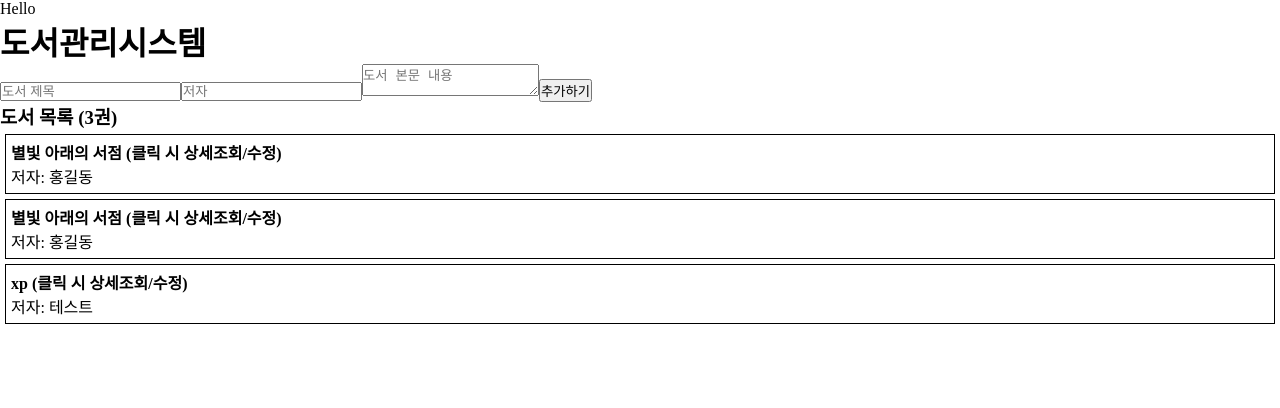
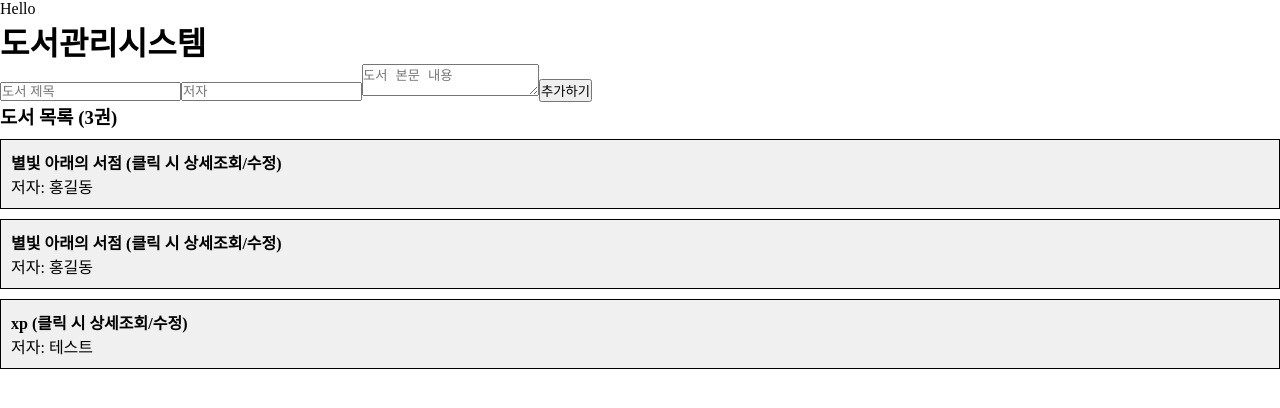
Before and after one commit to lsh4323/AIVLE_Mini-Project_4, a React (Vite) app: page / in a window 1280 px wide. Shown: the top 408 px of the page. Built offline with nearby package versions, Linux system fonts and the light colour scheme; data requests are answered from the project's data file.

Commit message:
수정 test02

```diff
--- a/src/App.jsx
+++ b/src/App.jsx
@@ -78,11 +78,17 @@ function App() {
 
         <div>
           <h3>도서 목록 ({books.length}권)</h3>
-          {books.map(b => (
+          {books.map((b) => (
             <div
               key={b.id}
               onClick={() => setSelectedBookId(b.id)}
-              style={{ border: '1px solid #000', margin: '5px', padding: '5px', cursor: 'pointer' }}
+              style={{
+                border: '1px solid #000',
+                margin: '10px 0',
+                padding: '10px',
+                cursor: 'pointer',
+                background: '#f0f0f0',
+              }}
             >
               <h4>{b.title} (클릭 시 상세조회/수정)</h4>
               <p>저자: {b.author}</p>
```
